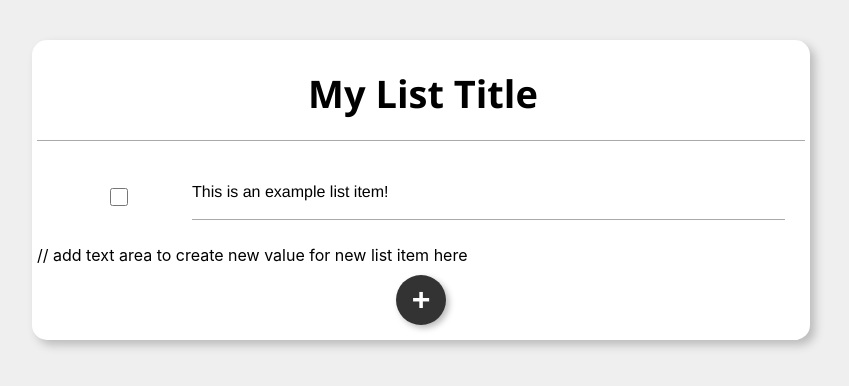
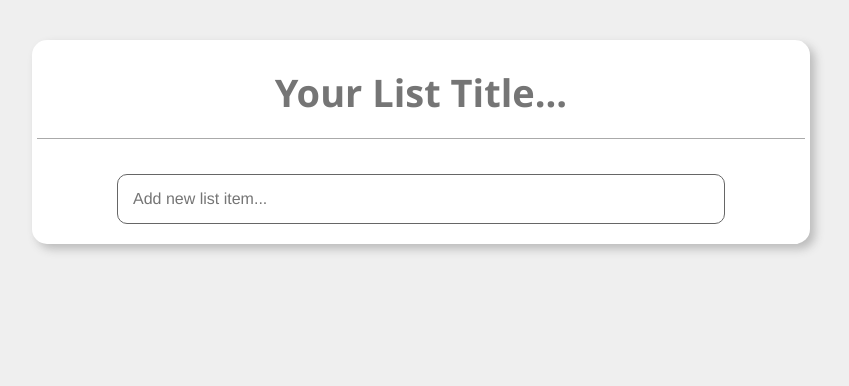
Before and after one commit to Watso196/Notes-App, a React app: page / in a window 1280 px wide. Shown: the whole page, without its empty margins (219-1068 px from the left). Built offline with nearby package versions, Linux system fonts and the light colour scheme.

Commit message:
working single list

```diff
--- a/src/App.css
+++ b/src/App.css
@@ -61,7 +61,8 @@ div.list-item {
   padding-top: 20px;
 }
 
-li textarea {
+li textarea,
+input[type="text"] {
   width: 100%;
   font-size: 1em;
   outline: none;
@@ -74,19 +75,20 @@ li textarea {
 }
 
 button {
+  border: none;
+  background-color: transparent;
+  margin-left: 20px;
+}
+
+#add-new {
+  width: 75%;
+  border: 1px solid #666;
+  border-radius: 10px;
+  padding: 15px;
   display: block;
   margin: 0 auto;
-  height: 50px;
-  width: 50px;
-  background-color: #333;
-  color: #fff;
-  border: none;
-  font-size: 2em;
-  font-weight: bold;
-  border-radius: 100%;
-  margin-top: 10px;
-  margin-bottom: 10px;
-  box-shadow: 3px 3px 6px #bbb;
+  margin-top: 35px;
+  margin-bottom: 15px;
 }
 
 .checked-item {
--- a/src/Components/App.js
+++ b/src/Components/App.js
@@ -4,18 +4,14 @@ import "../App.css";
 
 import Header from "./Header";
 import ListContainer from "./ListContainer";
+import NewItemForm from "./NewItemForm";
 
 class App extends Component {
   state = {
-    listItems: [
-      {
-        value: "This is an example list item!",
-        id: 0,
-      },
-    ],
+    listItems: [],
   };
 
-  prevListItemId = 1;
+  prevListItemId = 0;
 
   handleAddListItem = (value) => {
     this.setState((prevState) => {
@@ -32,15 +28,23 @@ class App extends Component {
     });
   };
 
+  handleDeleteListItem = (id) => {
+    this.setState((prevState) => {
+      return {
+        listItems: prevState.listItems.filter((listItem) => listItem.id !== id),
+      };
+    });
+  };
+
   render() {
     return (
       <div className="app-container">
         <Header />
-        <ListContainer listItems={this.state.listItems} />
-        // add text area to create new value for new list item here
-        <button onClick={this.handleAddListItem} aria-label="add new list item">
-          +
-        </button>
+        <ListContainer
+          listItems={this.state.listItems}
+          deleteListItem={this.handleDeleteListItem}
+        />
+        <NewItemForm addListItem={this.handleAddListItem} />
       </div>
     );
   }
--- a/src/Components/Header.js
+++ b/src/Components/Header.js
@@ -17,7 +17,7 @@ class Header extends Component {
         <h1>
           <input
             type="text"
-            defaultValue="My List Title"
+            placeholder="Your List Title..."
             onChange={this.handleTextChange}
             ref={this.input}
           />
--- a/src/Components/ListContainer.js
+++ b/src/Components/ListContainer.js
@@ -12,12 +12,17 @@ class ListContainer extends Component {
   //
 
   render() {
-    const { changeCheckedState } = this.props;
+    const { changeCheckedState, deleteListItem } = this.props;
     return (
       <div className="list-container">
         <ul>
           {this.props.listItems.map((listItem, index) => (
-            <ListItem value={listItem.value} key={listItem.id} />
+            <ListItem
+              value={listItem.value}
+              key={listItem.id}
+              id={listItem.id}
+              deleteListItem={deleteListItem}
+            />
           ))}
         </ul>
       </div>
--- a/src/Components/ListItem.js
+++ b/src/Components/ListItem.js
@@ -1,5 +1,7 @@
 import React, { Component } from "react";
 import PropTypes from "prop-types";
+
+import { ReactComponent as DeleteIcon } from "../delete.svg";
 
 class ListItem extends Component {
   constructor() {
@@ -18,7 +20,7 @@ class ListItem extends Component {
   };
 
   render() {
-    const { value, isChecked, changeCheckedState, id } = this.props;
+    const { value, id, deleteListItem } = this.props;
     return (
       <div className="list-item">
         <input
@@ -36,6 +38,14 @@ class ListItem extends Component {
             className={this.state.isChecked ? "checked-item" : null}
           />
         </li>
+        <button
+          aria-label={"Delete " + value}
+          onClick={() => {
+            deleteListItem(id);
+          }}
+        >
+          <DeleteIcon />
+        </button>
       </div>
     );
   }
--- /dev/null
+++ b/src/Components/NewItemForm.js
@@ -0,0 +1,37 @@
+import React, { Component } from "react";
+
+class NewItemForm extends Component {
+  state = {
+    value: "",
+  };
+
+  handleChangeValue = (event) => {
+    this.setState({
+      value: event.target.value,
+    });
+  };
+
+  handleSubmit = (event) => {
+    this.props.addListItem(this.state.value);
+    event.preventDefault();
+    this.setState({
+      value: "",
+    });
+  };
+
+  render() {
+    return (
+      <form onSubmit={this.handleSubmit}>
+        <input
+          type="text"
+          placeholder="Add new list item..."
+          id="add-new"
+          value={this.state.value}
+          onChange={this.handleChangeValue}
+        />
+      </form>
+    );
+  }
+}
+
+export default NewItemForm;
```
Also changed, not shown: package.json (+8 -1 lines), public/favicon.ico (deleted), public/logo192.png (deleted), public/logo512.png (deleted), public/manifest.json, src/delete.svg (added), src/logo.svg (deleted), 1 other file.
